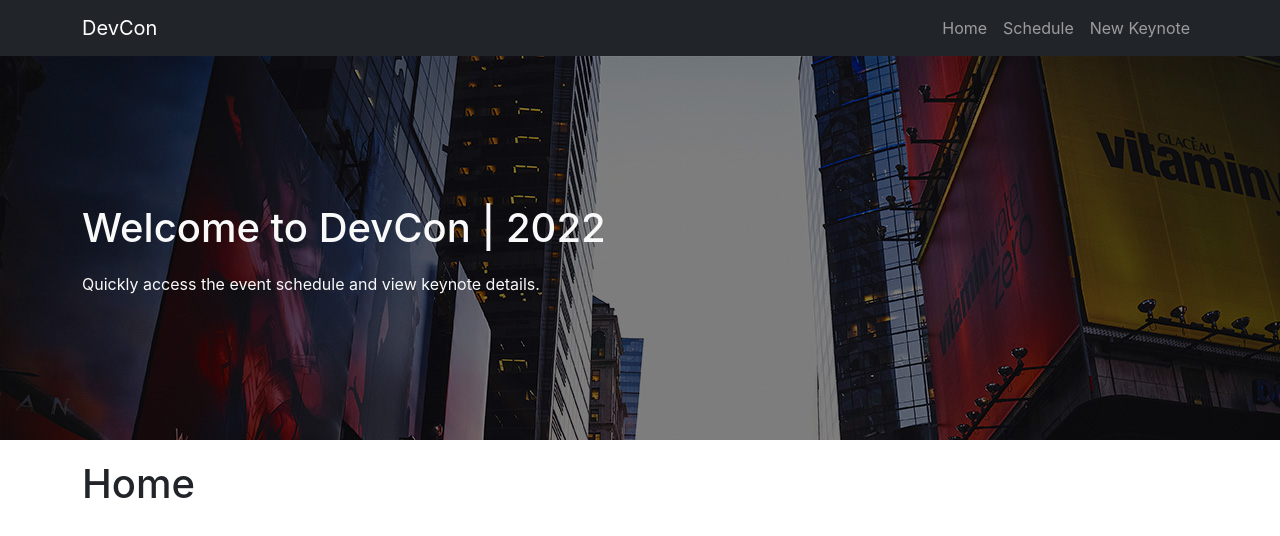
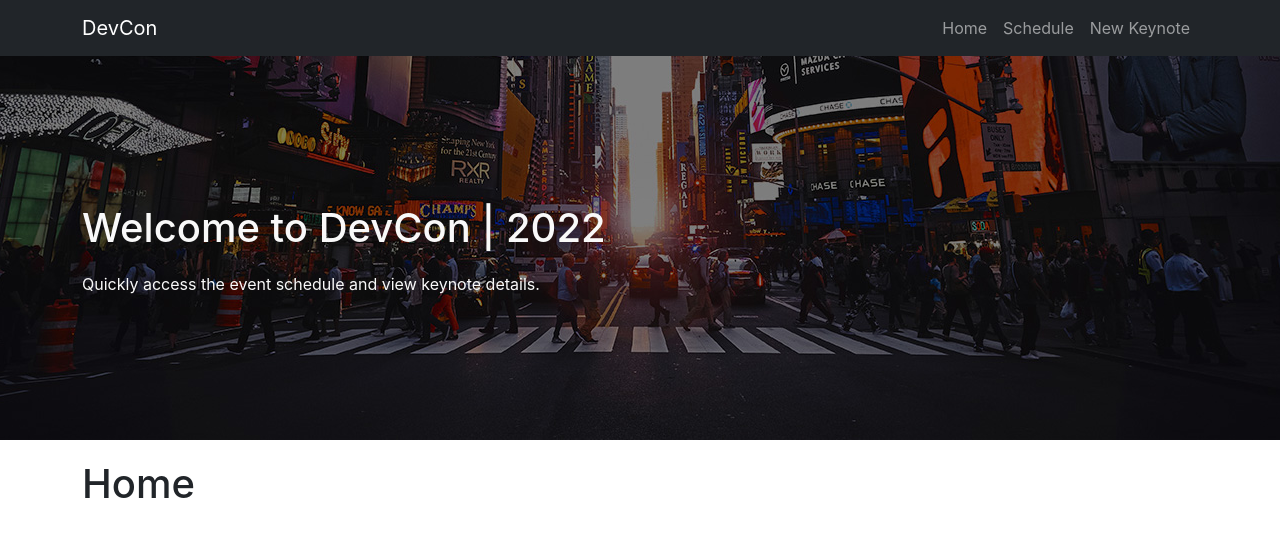
Before and after one commit to lazoxco/event-schedule-app, a React (Create React App) app: page / in a window 1280 px wide. Shown: the top 536 px of the page. Built offline with nearby package versions, Linux system fonts and the light colour scheme.

Commit message:
Added credits for video.

```diff
--- a/src/index.css
+++ b/src/index.css
@@ -17,6 +17,7 @@ code {
   background-color: lightskyblue;
   padding: 10% 0;
   background-image: url("./luca-bravo-TaCk3NspYe0-unsplash.jpg");
+  background-position: bottom;
 }
 
 h1 {
```
Also changed, not shown: 1 other file (tests, documents, lock files or other folders).
